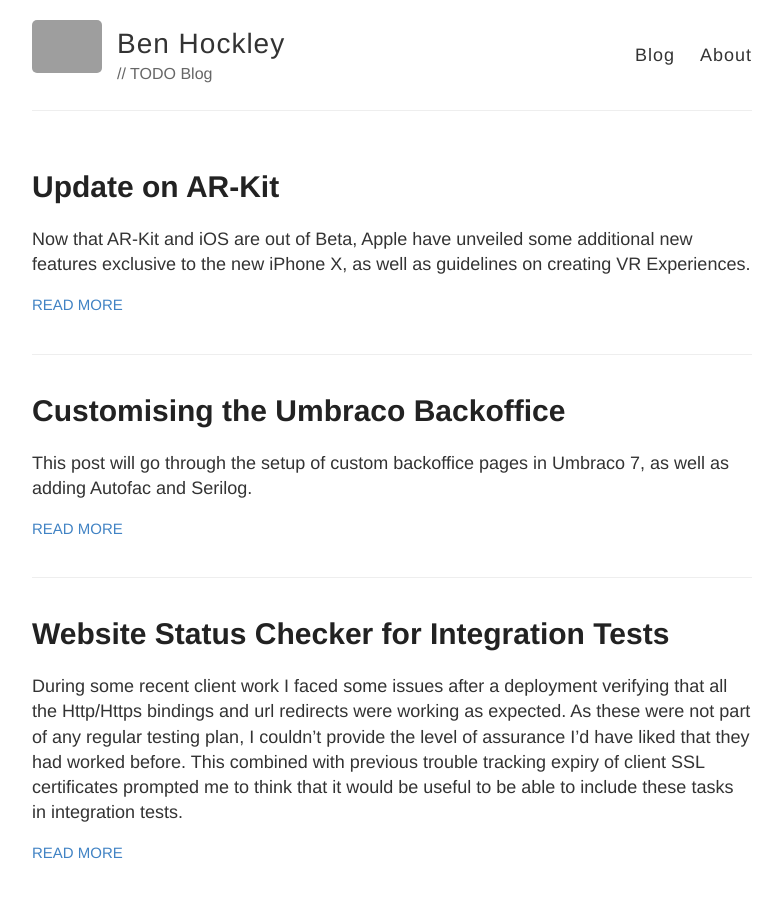
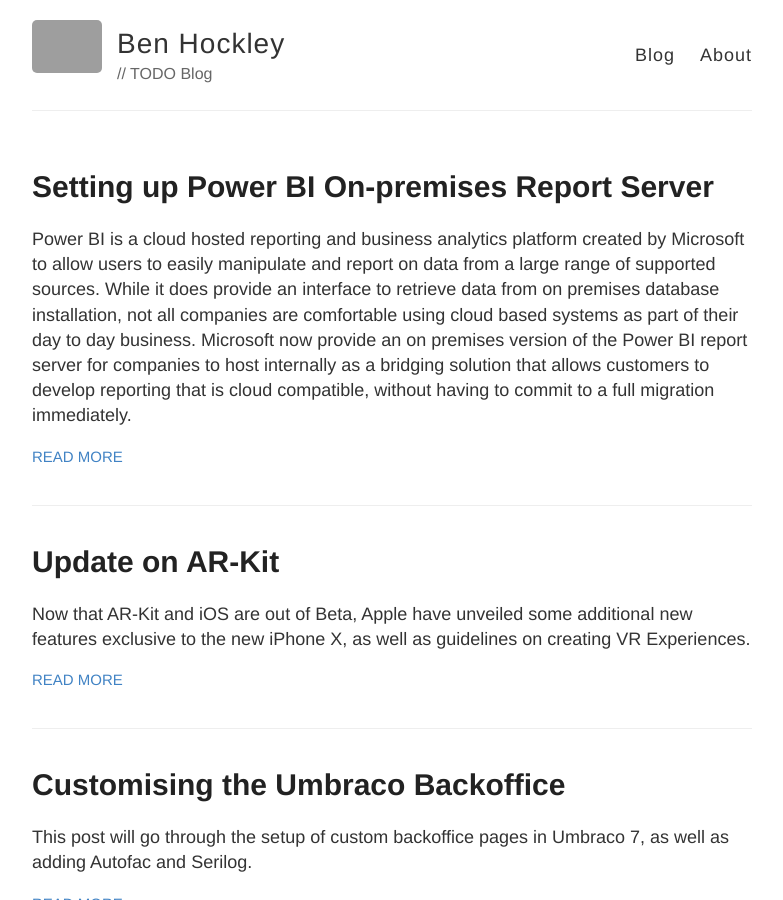
Before and after one commit to Togusa09/Togusa09.github.io, a Jekyll site: the page built from index.html, in a window 1280 px wide and 900 px high. Shown: the whole window, without its empty margins (248-1031 px from the left). Built offline with Jekyll 4.4.1, drawn with Linux system fonts in a browser that asks for light colours; grey boxes are pictures that could not be loaded.

Commit message:
Added power bi blog post

```diff
--- a/_config.yml
+++ b/_config.yml
@@ -76,7 +76,7 @@ sass:
   style: :expanded # You might prefer to minify using :compressed
 
 # Use the following plug-ins
-gems:
+plugins:
   - jekyll-sitemap # Create a sitemap using the official Jekyll sitemap gem
   - jekyll-feed # Create an Atom feed using the official Jekyll feed gem
 
--- /dev/null
+++ b/_posts/2017-11-6-Setting-up-power-BI-on-premises.md
@@ -0,0 +1,34 @@
+---
+layout: post
+title: Setting up Power BI On-premises Report Server
+categories: powerbi
+---
+
+Power BI is a cloud hosted reporting and business analytics platform created by Microsoft to allow users to easily manipulate and report on data from a large range of supported sources. While it does provide an interface to retrieve data from on premises database installation, not all companies are comfortable using cloud based systems as part of their day to day business. Microsoft now provide an on premises version of the Power BI report server for companies to host internally as a bridging solution that allows customers to develop reporting that is cloud compatible, without having to commit to a full migration immediately.
+
+# Requirements
+- .Net 4.6
+- Microsoft SQL Server 2008+
+- Windows 8+ or Windows Server 2012+
+
+[Full Power BI Server Requirements](https://powerbi.microsoft.com/en-us/documentation/reportserver-system-requirements/)
+
+# Installation
+- Download the [Power BI Report Server installer](https://aka.ms/pbireportserver)
+- Run the installer on the target server
+- After installation, you will be presented with the server configuration screen. If you've closed this before completing configuration, it can be found under `Microsoft Power BI Report Server\Report Server Configuration Manager` in the start bar.
+- Go through and configure the "Web Service URL", "Web Portal URL" and "Database" sections in the configuration manager. If you miss one of these, the report server will not work, and will give unhelpful error messages when you try to access it. By default the portal and service are setup on port 80, which will conflict with an existing SSRS installation with the same URLs, and may conflict with IIS.
+![Configuration Options]({{"/Images/PowerBIReportServer/ReportServerConfigurationManager.png"}})
+- After setup, the Power BI Web Portal can be viewed at `http://localhost/Reports/browse/`
+
+[Official Installation Instructions](https://powerbi.microsoft.com/en-us/documentation/reportserver-quickstart-install-report-server/)
+
+# Deploying reports to On-Premises Power BI
+On-Premises Power BI does not provide the same quality of report publishing experience that is provided for the cloud service.
+The Power BI Desktop client can open existing reports, then edit and save them back to the server, but there is no way to publish new reports to a custom server from, requiring them to be uploaded through the web portal.
+
+# Pricing of On-Premises Power BI
+
+The On Premises Power BI licence is only available as part of "Power BI Premium", which provides dedicated cloud resources for Power BI. This arrangement is intended to transition customers towards using the cloud based service. The base price for Power BI Premium is $6,350 per month, with additional monthly costs per user. The high cost of On Premises Power BI means that this may not be the an appealing option for companies wanting to take advantage of Power BIs features, but do not plan to move to the cloud.
+
+[Power BI Pricing calculator](https://powerbi.microsoft.com/en-us/calculator/)
```
Also changed, not shown: images/PowerBIReportServer/ReportServerConfigurationManager.png (added).
